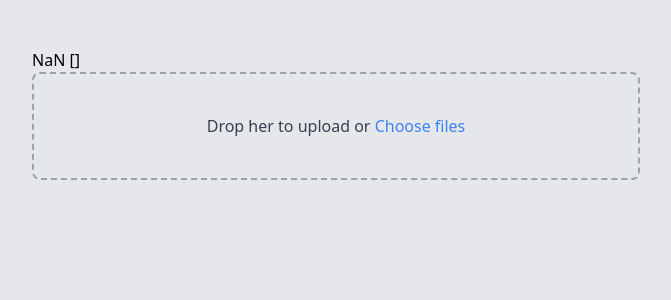
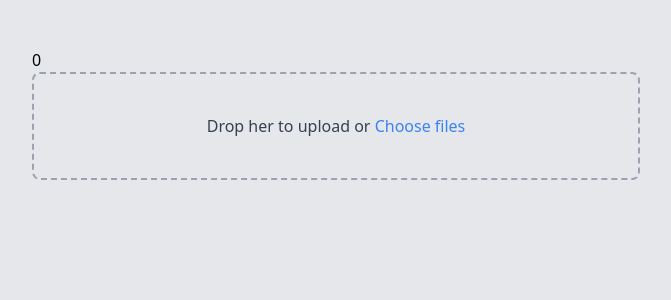
Before and after one commit to Robinhoeh/fileupload-client, a Vue app: page / in a window 1280 px wide. Shown: the top 300 px of the page, without its empty margins (304-975 px from the left). Built offline with nearby package versions, Linux system fonts and the light colour scheme.

Commit message:
add default value for overall uploads
 - account for cancelled uploads

```diff
--- a/src/uploader/components/Uploader.vue
+++ b/src/uploader/components/Uploader.vue
@@ -1,7 +1,6 @@
 <template>
   <div>
     {{ overallProgress }}
-    {{ uploads }}
     <UploaderForm @chosen="handleFilesChosen" />
     <UploaderFile
       v-for="(upload, i) in uploads"
@@ -46,8 +45,11 @@ export default {
   },
   computed: {
     overallProgress() {
+      if (this.uploads.length === 0) return 0;
+
+      let uploads = this.uploads.filter((upload) => !upload.cancelled);
       return parseInt(
-        this.uploads.reduce((a, b) => a + b.progress, 0) / this.uploads.length
+        uploads.reduce((a, b) => a + b.progress, 0) / uploads.length
       );
     },
   },
```
